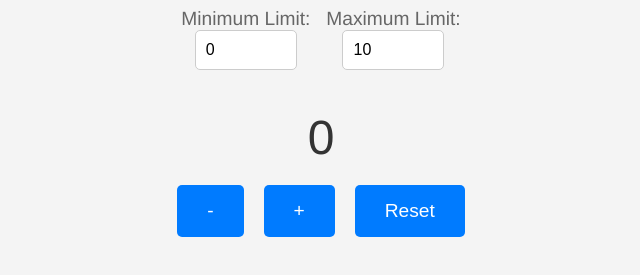
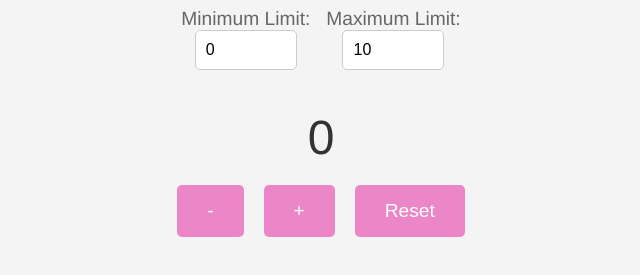
Before and after one commit to Tapudp/dp-counter, a plain HTML site: page index.html in a window 1280 px wide. Shown: the part 127-402 px from the top of the page, without its empty margins (319-959 px from the left). Drawn offline with Linux system fonts and the light colour scheme.

Commit message:
Update index.css with button color to fucshia

```diff
--- a/index.css
+++ b/index.css
@@ -45,7 +45,7 @@ button {
     padding: 15px 30px;
     font-size: 1.2em;
     cursor: pointer;
-    background-color: #007bff;
+    background-color: #EB87C7;
     color: #fff;
     border: none;
     border-radius: 5px;
```
